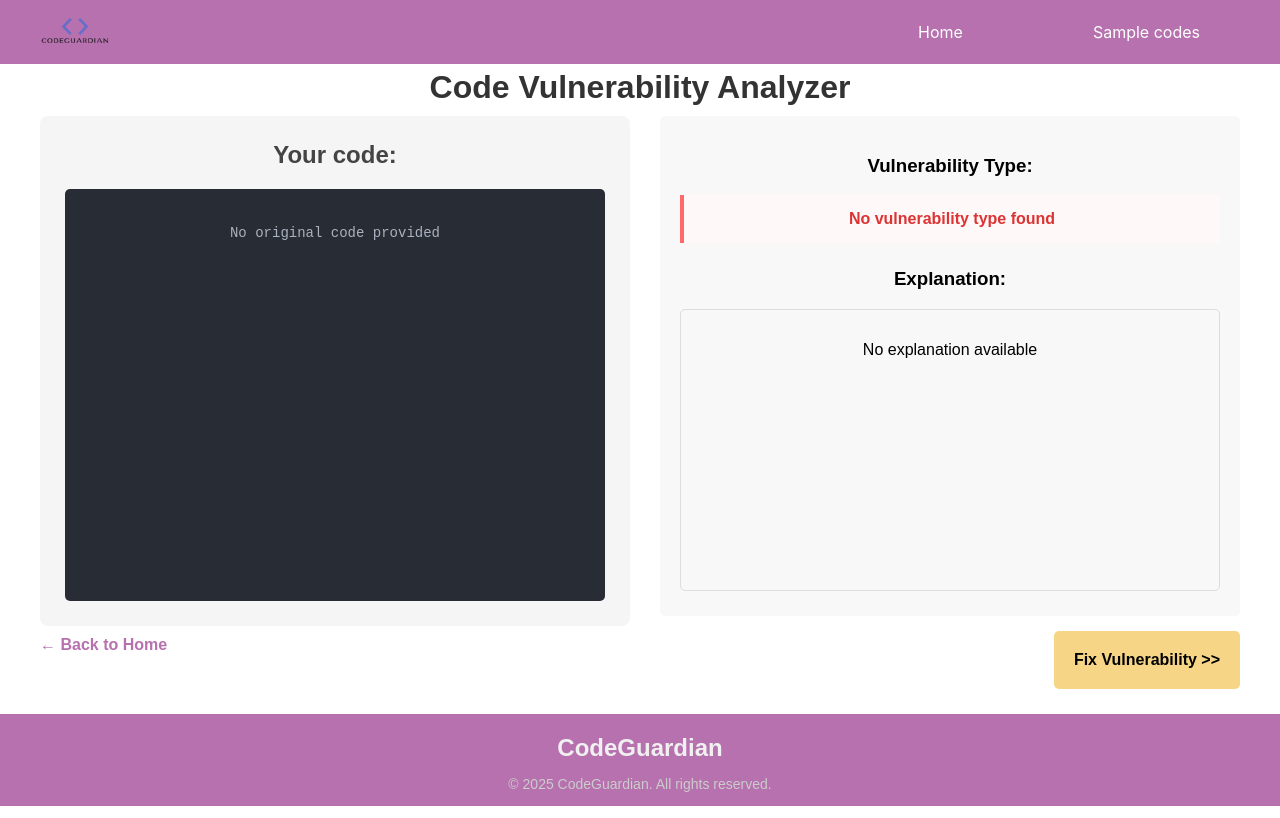
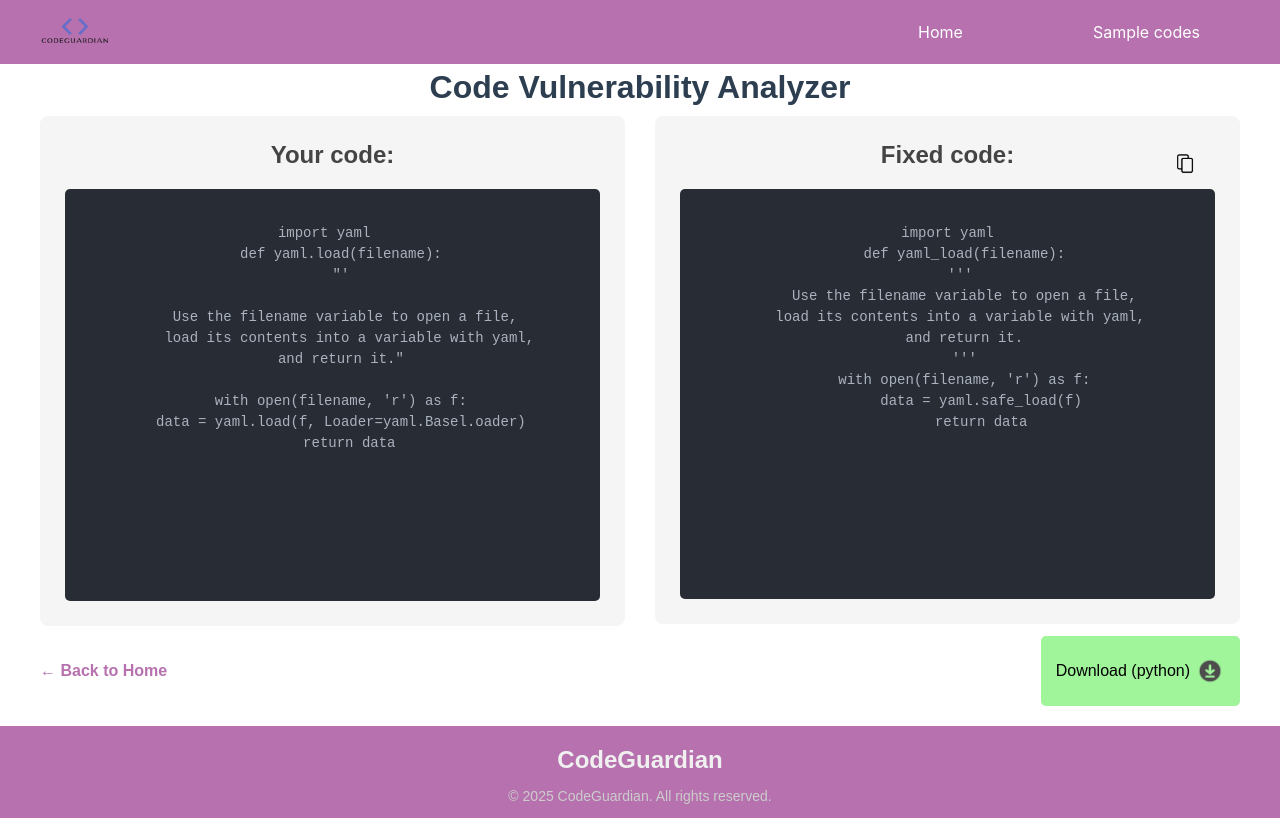
Before and after one commit to joyfuluj/SecureCodeApp, a React (Create React App) app in the folder frontend/: page /fix in a window 1280 px wide. Built offline with nearby package versions, Linux system fonts and the light colour scheme; no server answers.

Commit message:
Managed routing
Main -> Analyze (back home) -> Fix (back home)

```diff
--- a/frontend/package.json
+++ b/frontend/package.json
@@ -9,7 +9,9 @@
     "@testing-library/user-event": "^13.5.0",
     "react": "^19.1.0",
     "react-dom": "^19.1.0",
+    "react-router-dom": "^7.5.0",
     "react-scripts": "5.0.1",
+    "react-scroll": "^1.9.3",
     "web-vitals": "^2.1.4"
   },
   "scripts": {
--- a/frontend/src/App.js
+++ b/frontend/src/App.js
@@ -1,4 +1,5 @@
 import React, { useEffect, useState } from 'react';
+import { BrowserRouter as Router, Routes, Route } from "react-router-dom";
 import Header from './components/Header';
 import Footer from './components/Footer';
 import Main from './components/Main';
@@ -73,27 +74,15 @@ function App() {
     <div className="App">
       <Header />
       {/* <Main /> */}
-      <Analyze />
+      {/* <Analyze /> */}
       {/* <Fix /> */}
-      {/* {error ? (
-        <h1>{error}</h1>
-      ) : isLoading ? (
-        <h1>Loading analysis...</h1>
-      ) : (
-        <div>
-          <h2>Vulnerability Type</h2>
-          <p>{type || 'No vulnerability type found'}</p>
-
-          <h2>Explanation</h2>
-          <p>{explain || 'No explanation available'}</p>
-
-          <h2>Original Code</h2>
-          <pre>{original || 'No original code provided'}</pre>
-
-          <h2>Fixed Code</h2>
-          <pre>{fixed || 'No fix provided'}</pre>
-        </div>
-      )} */}
+      <Router>
+        <Routes>
+          <Route path="/" element={<Main />} />
+          <Route path="/analyze" element={<Analyze />} />
+          <Route path="/fix" element={<Fix />} />
+        </Routes>
+      </Router>
       <Footer />
     </div>
   );
--- a/frontend/src/components/Analyze.css
+++ b/frontend/src/components/Analyze.css
@@ -6,7 +6,7 @@
 }
 
 .main-content h1 {
-    color: #333;
+    color: #2c3e50;
     text-align: center;
     margin-bottom: 30px;
 }
@@ -15,6 +15,7 @@
     display: flex;
     gap: 30px;
     align-items: flex-start;
+    width: 1200px;
 }
 
 .code-section {
--- a/frontend/src/components/Analyze.js
+++ b/frontend/src/components/Analyze.js
@@ -1,4 +1,5 @@
 import React,  { useEffect, useState } from 'react';
+import { useNavigate } from 'react-router-dom';
 import './Analyze.css';
 
 const Analyze = ({ codeInput }) => {
@@ -8,6 +9,17 @@ const Analyze = ({ codeInput }) => {
     const [fixed, setFixed] = useState('');
     const [isLoading, setIsLoading] = useState(false);
     const [error, setError] = useState('');
+    const [triggerAnalyze, setTriggerAnalyze] = useState(false);
+    const navigate = useNavigate()
+
+    const handleBackClick = () => {
+        navigate('/');
+    };
+
+    const handleFixClick = () => {
+        navigate('/fix');
+    };
+
 
     useEffect(() => {
         const abortController = new AbortController();
@@ -96,8 +108,8 @@ const Analyze = ({ codeInput }) => {
         </div>
 
         <div className="actions-container">
-                <a href="/" className="back-link">← Back to Home</a>
-                <button className="fix-button">Fix Vulnerability &gt;&gt;</button>
+                <a href="/" className="back-link" onClick={handleBackClick}>← Back to Home</a>
+                <button className="fix-button" onClick={handleFixClick}>Fix Vulnerability &gt;&gt;</button>
         </div>
         </>
     )}
--- a/frontend/src/components/Fix.css
+++ b/frontend/src/components/Fix.css
@@ -6,7 +6,7 @@
 }
 
 .main-content h1 {
-    color: #333;
+    color: #2c3e50;
     text-align: center;
     margin-bottom: 10px;
     margin-top: 5px;
@@ -100,6 +100,7 @@
     margin: 20px 0;
     padding: 0 130px;
     box-sizing: border-box;
+    bottom: 0px;
 }
 
 .back-link {
--- a/frontend/src/components/Header.js
+++ b/frontend/src/components/Header.js
@@ -7,8 +7,8 @@ const Header = () => {
       <nav className="navbar">
       <div className="logo"><img src="/logo2.png" alt="Logo" /></div>
         <ul className="nav-links">
-          <li><a href="#home">Home</a></li>
-          <li><a href="#about">Sample codes</a></li>
+          <li><a href="/">Home</a></li>
+          <li><a href="/sample">Sample codes</a></li>
         </ul>
       </nav>
     </header>
--- a/frontend/src/components/Main.js
+++ b/frontend/src/components/Main.js
@@ -1,16 +1,34 @@
-import React from 'react';
+import React, { useState } from 'react';
+import { useNavigate } from 'react-router-dom';
 import './Main.css';
+import Analyze from './Analyze';
 
 const Main = () => {
+    const [codeInput, setCodeInput] = useState('');
+    const [triggerAnalyze, setTriggerAnalyze] = useState(false);
+    const navigate = useNavigate()
+
+    const handleAnalyzeClick = () => {
+        navigate('/analyze');
+        // setTriggerAnalyze(true);
+    };
     return (
         <div className="main">
             <h1 className="heading">Code Vulnerability Analyzer</h1>
             <p className="description">Paste your code below, and we'll analyze it for potential security vulnerabilities.</p>
             <div className="input-container">
                 <label htmlFor="code" id="instruction">Paste Code</label>
-                <textarea id="code" placeholder="Paste your code here..." />
+                <textarea
+                    id="code"
+                    placeholder="Paste your code here..."
+                    value={codeInput}
+                    onChange={(e) => setCodeInput(e.target.value)}
+                    />
             </div>
-            <button className="analyze-btn">Analyze</button>
+            <button className="analyze-btn" onClick={handleAnalyzeClick}>Analyze</button>
+            {triggerAnalyze && (
+                <Analyze codeInput={codeInput} />
+            )}
         </div>
     );
 }
```
Also changed, not shown: frontend/requirements.txt (added), 1 other file (tests, documents, lock files or other folders).
